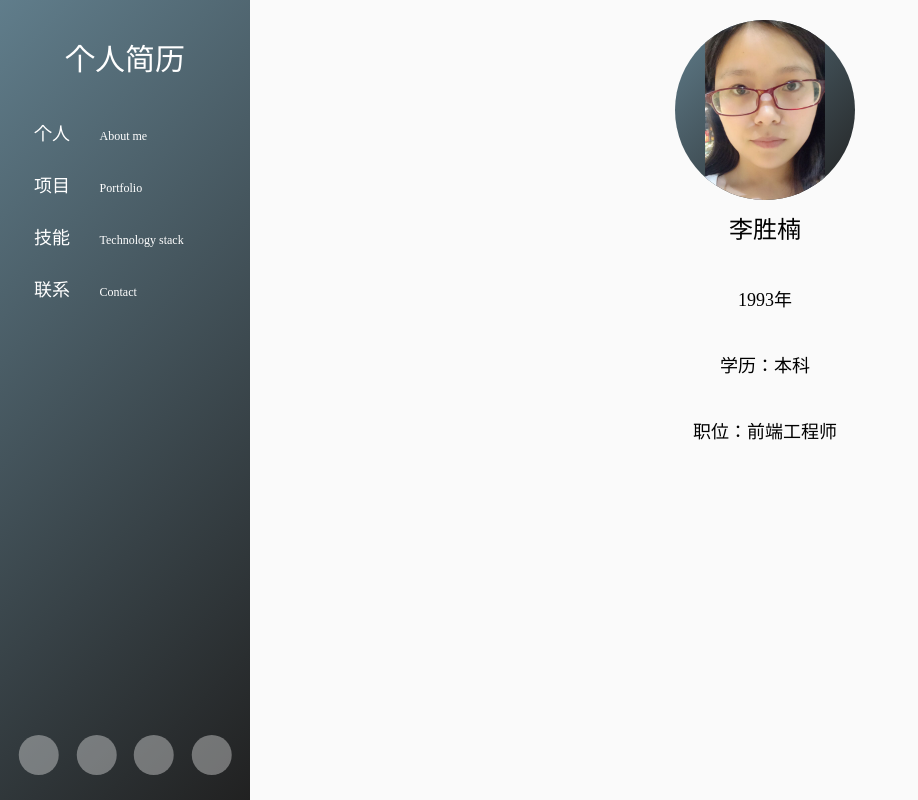
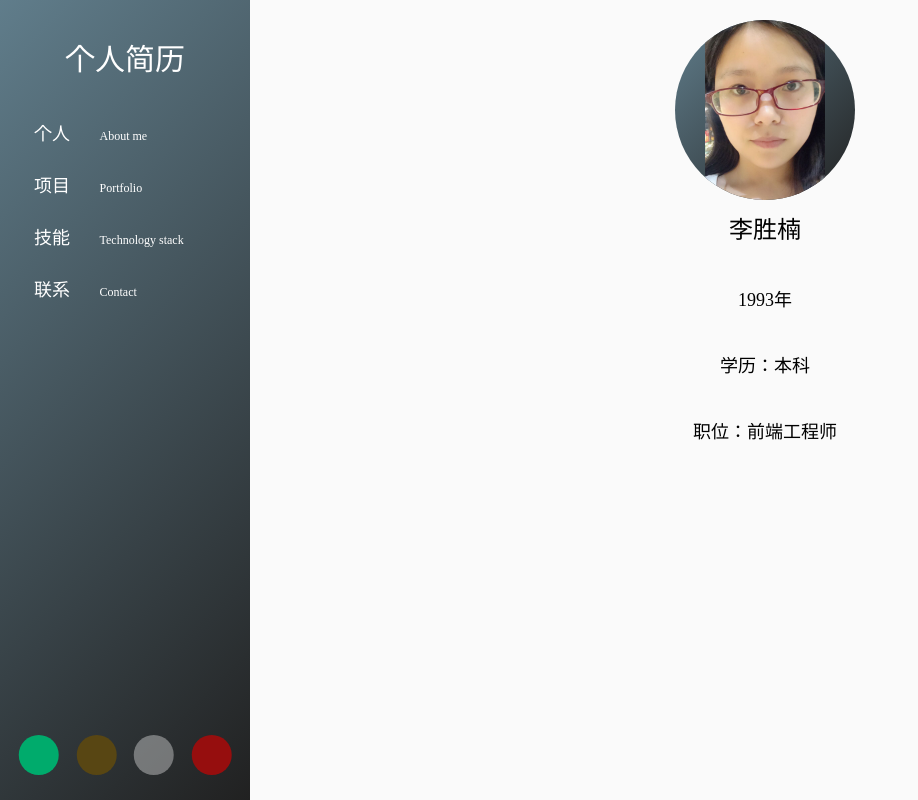
Before and after one commit to plainnany/resume-1, a plain HTML site: page index.html in a window 1280 px wide. Shown: the whole page, without its empty margins (0-918 px from the left). Drawn offline with nearby package versions, Linux system fonts and the light colour scheme.

Commit message:
修改底部icon

```diff
--- a/style.css
+++ b/style.css
@@ -111,10 +111,30 @@ aside .icon{
 }
 aside .icon li{
     padding: 5px;
-    background-color: rgba(238, 238, 238, 0.39);
     border-radius: 50%;
     transition: .8s;
 
+}
+aside .icon li:nth-child(1){
+    background: rgb(0,171,108);
+}
+aside .icon li:nth-child(1) svg{
+    fill: #fff;
+}
+aside .icon li:nth-child(2){
+    background: rgb(88,70,19);
+}
+aside .icon li:nth-child(2) svg{
+    fill: darkgray;
+}
+aside .icon li:nth-child(3){
+    background-color: rgba(238, 238, 238, 0.39);
+}
+aside .icon li:nth-child(4){
+    background: rgb(150, 14, 14);
+}
+aside .icon li:nth-child(4) svg{
+    fill: #ccc;
 }
 aside .icon a{
     display: block;
@@ -124,8 +144,9 @@ aside .icon a svg{
 
 }
 aside .icon li:hover{
-    background-color: #eee;
+    /* background-color: #eee; */
     animation: rubberBand 1s;
+
 
 }
 @media screen and (max-width: 768px){
```
